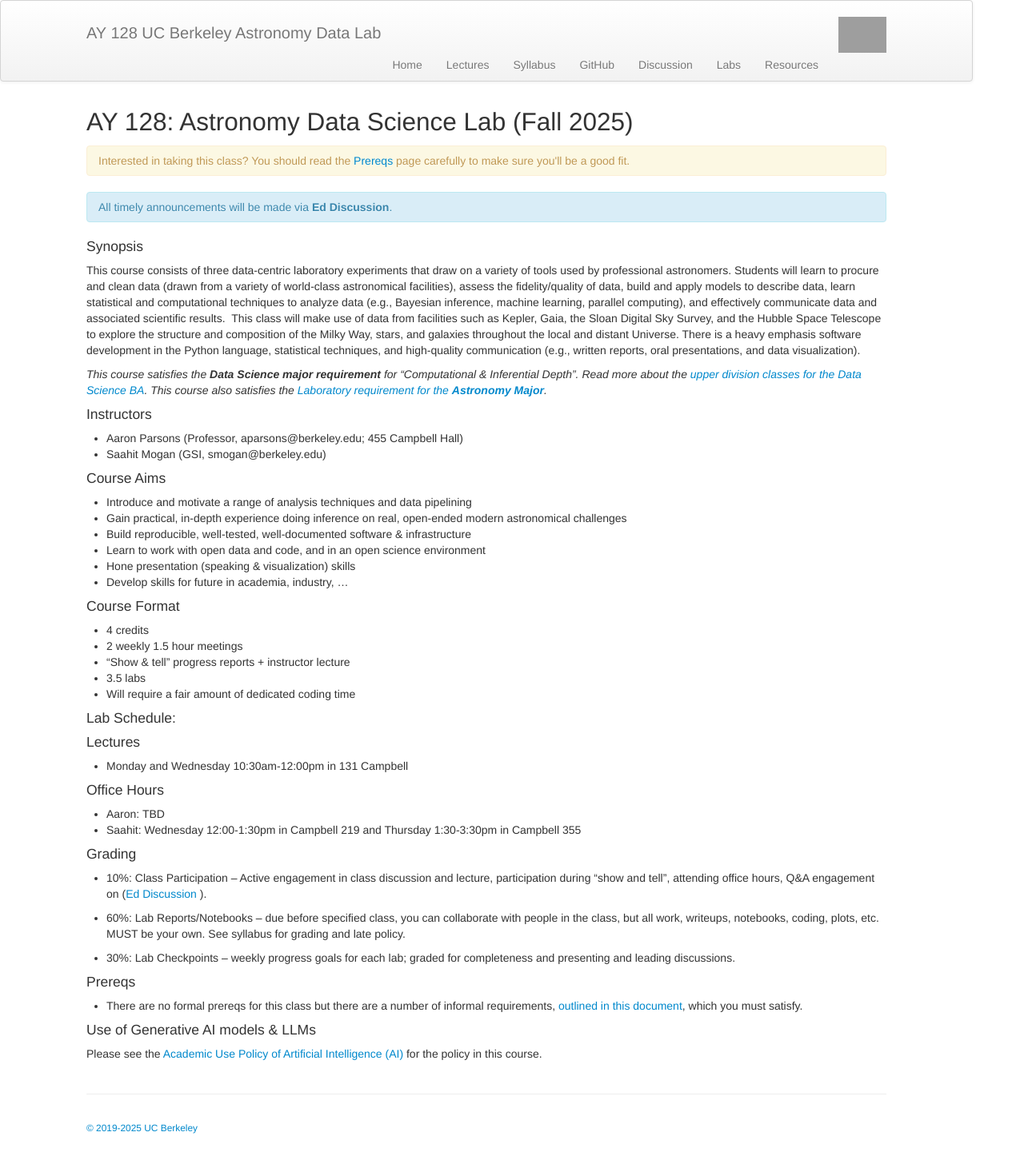
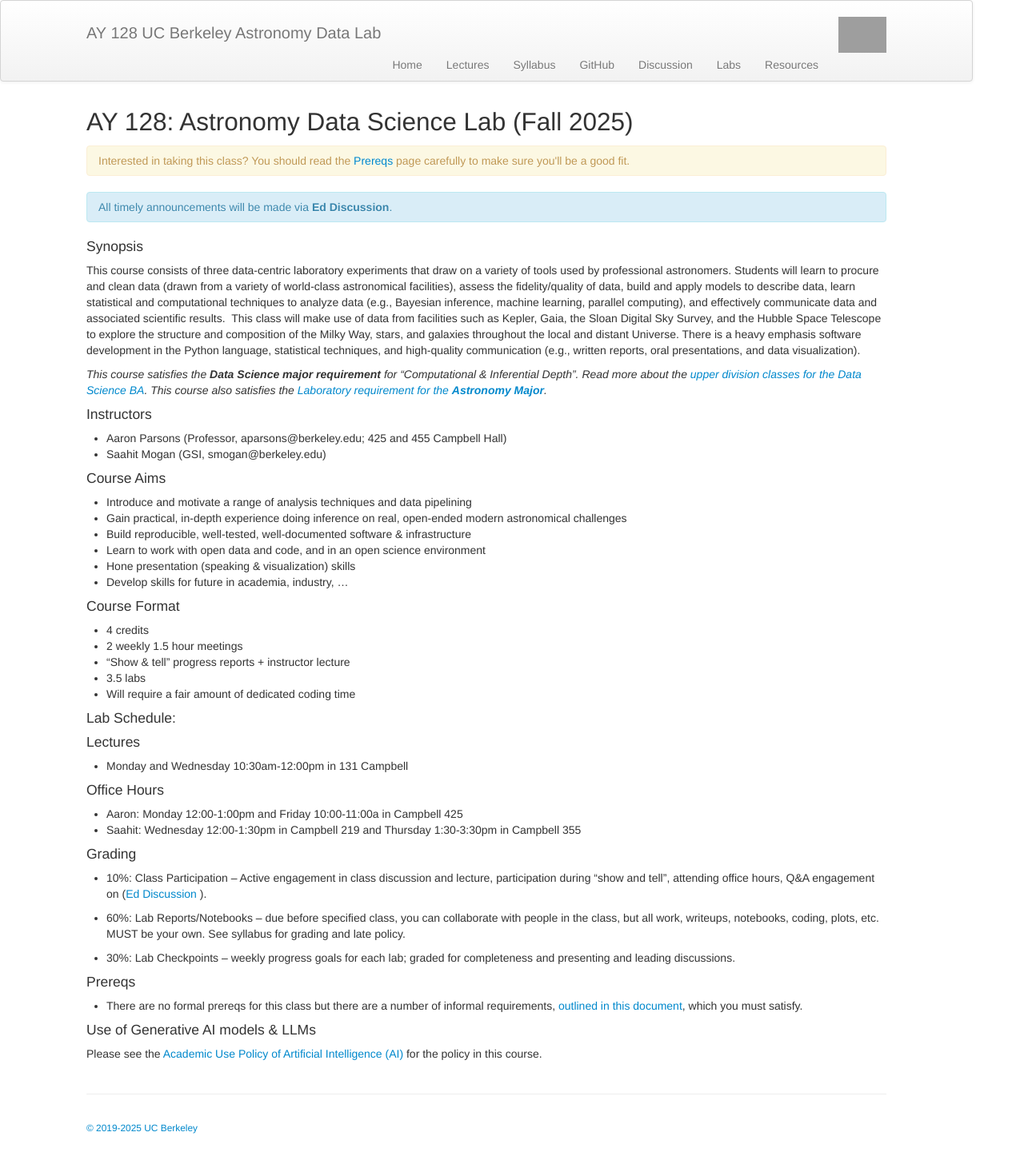
Before and after one commit to ucb-datalab/ucb-datalab.github.io, a Jekyll site: the page built from index.md, in a window 1280 px wide. Shown: the whole page at 80% size. Built offline with Jekyll 4.4.1, drawn with Linux system fonts in a browser that asks for light colours; grey boxes are pictures that could not be loaded.

Commit message:
Updated arp office hours

```diff
--- a/index.md
+++ b/index.md
@@ -37,7 +37,7 @@ This course consists of three data-centric laboratory experiments that draw on a
 
 #### Instructors
 
-* Aaron Parsons (Professor, aparsons@berkeley.edu; 455 Campbell Hall)
+* Aaron Parsons (Professor, aparsons@berkeley.edu; 425 and 455 Campbell Hall)
 * Saahit Mogan  (GSI, smogan@berkeley.edu)
 
 
@@ -74,7 +74,7 @@ This course consists of three data-centric laboratory experiments that draw on a
 
 #### Office Hours
 
-* Aaron: TBD
+* Aaron: Monday 12:00-1:00pm and Friday 10:00-11:00a in Campbell 425
 * Saahit: Wednesday 12:00-1:30pm in Campbell 219 and Thursday 1:30-3:30pm in Campbell 355
 
 
```
